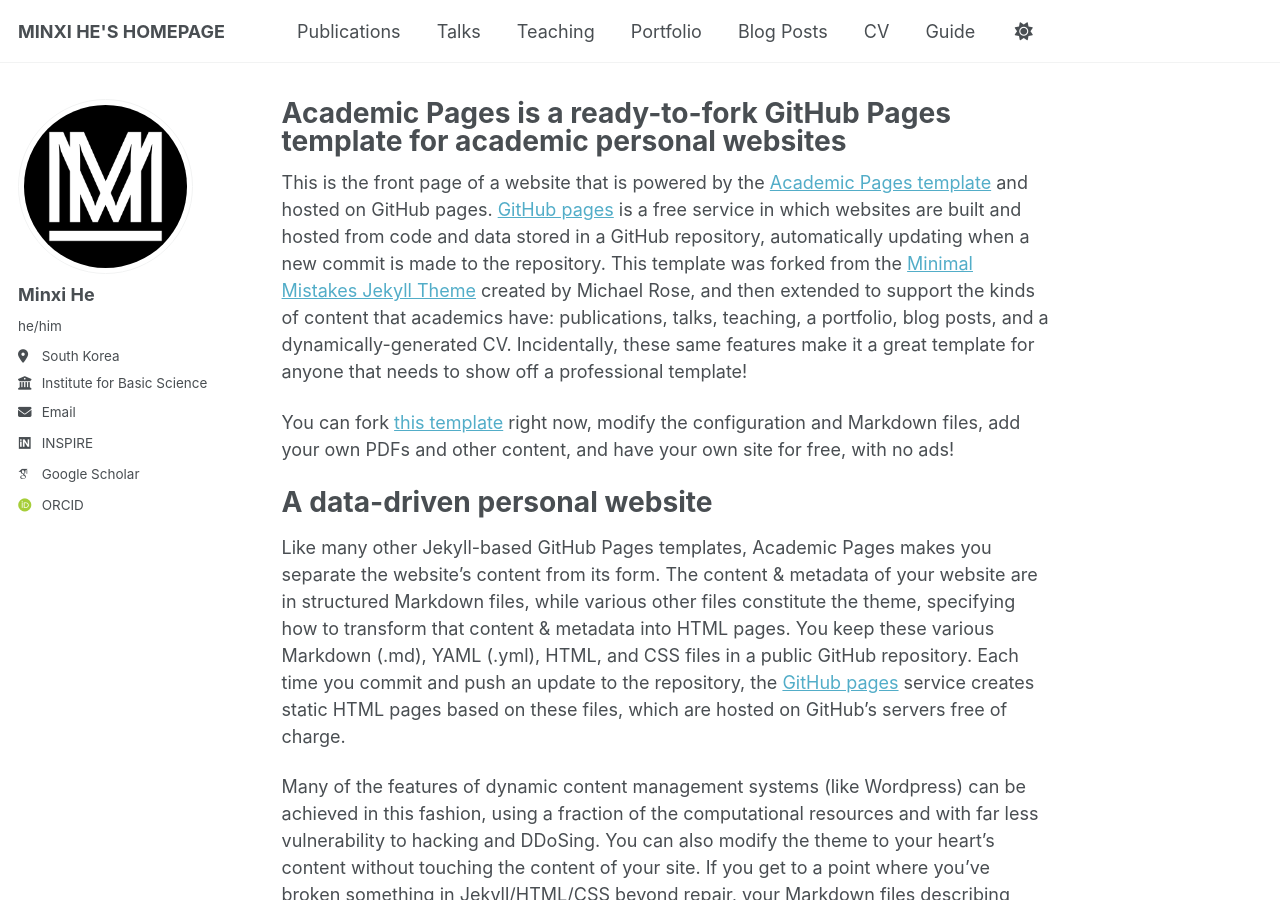
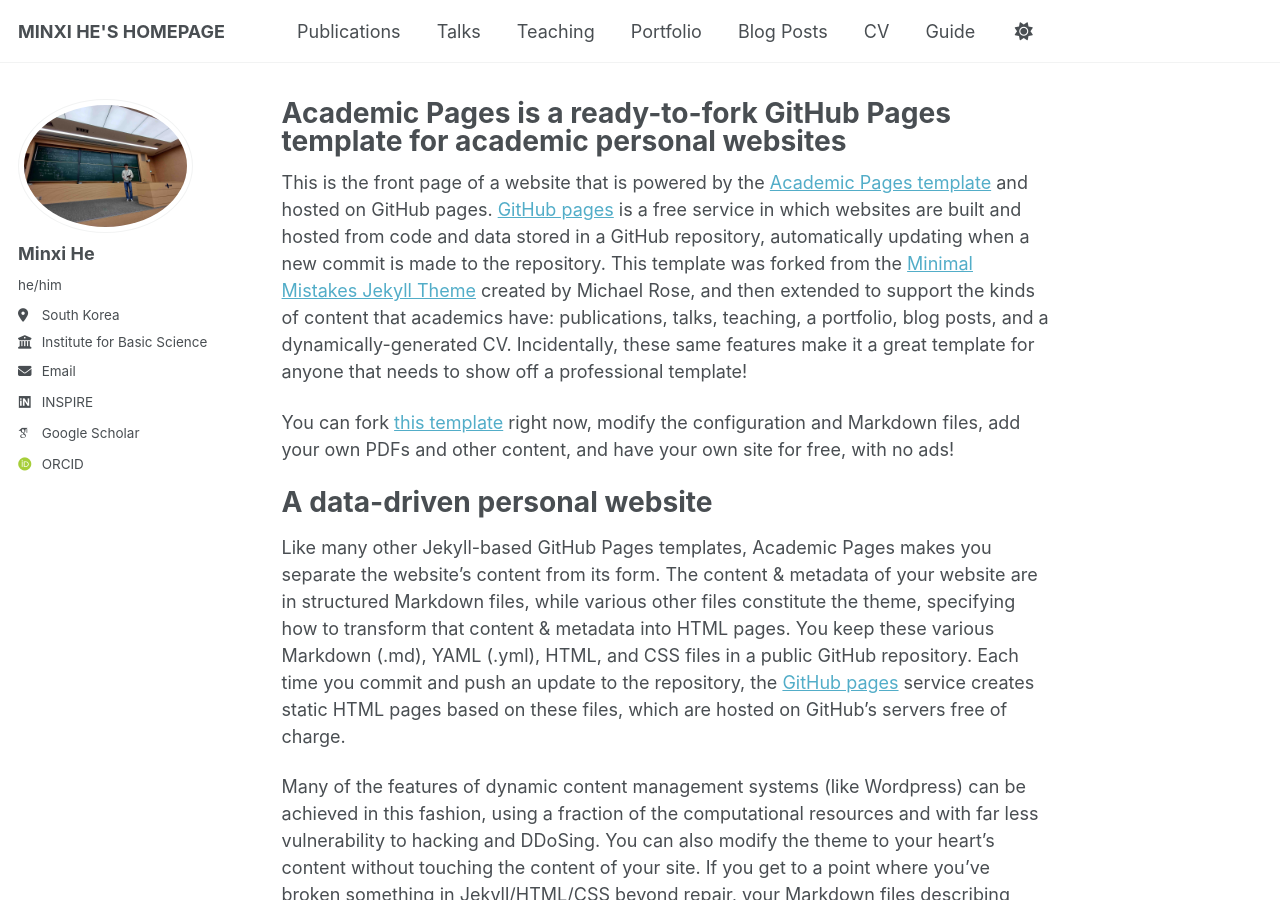
Before and after one commit to heminxi/heminxi.github.io, a Jekyll site: the page built from _pages/about.md, in a window 1280 px wide and 900 px high. Built offline with Jekyll 4.4.1, drawn with Linux system fonts in a browser that asks for light colours; some web fonts are replaced; a script that is not in the unit is left out.

Commit message:
Update _config.yml

```diff
--- a/_config.yml
+++ b/_config.yml
@@ -22,7 +22,7 @@ repository               : "academicpages/academicpages.github.io"
 #               Additional customization can be done by editing /_includes/author-profile.html
 author:
   # Biographic information
-  avatar           : site-logo.png
+  avatar           : kias.jpeg
   name             : "Minxi He"
   pronouns         : "he/him"
   bio              : #"Short biography for the left-hand sidebar"
```
